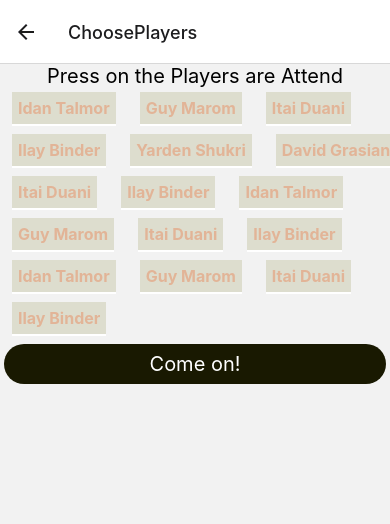
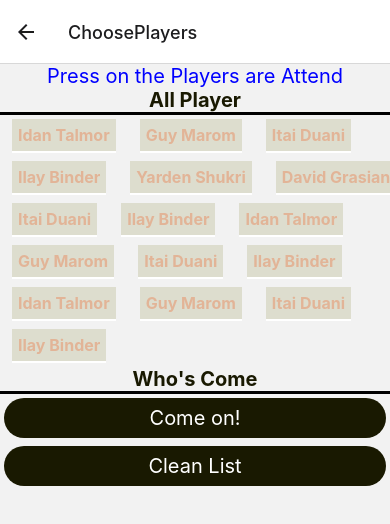
Before and after one commit to idantalmor/SoccerSaturday, a React Native app: screen /ChoosePlayers in a window 390 px wide. Shown: the top 524 px of the page. Built offline with nearby package versions, Linux system fonts and the light colour scheme.

Commit message:
added postions

```diff
--- a/screens/ChoosePlayers.js
+++ b/screens/ChoosePlayers.js
@@ -9,7 +9,10 @@ import { useNavigation } from "@react-navigation/native";
 function ChoosePlayers() {
   const navigation = useNavigation();
   function makeTeamsHandler() {
-    navigation.navigate("TheTeams",{arrayPlayers :PlayersAreCome});
+    navigation.navigate("TheTeams", { Players: PlayersAreCome });
+  }
+  function cleanListHandler() {
+    setPlayersAreCome("");
   }
 
   function renderPlayersItem(itemData) {
@@ -20,22 +23,52 @@ function ChoosePlayers() {
       </Subtitle>
     );
   }
+  function renderPlayersChosenItem(itemData) {
+    const myPlayer = itemData.item;
+    return (
+      <Subtitle onPress={DontChooseMe.bind(this, myPlayer)}>
+        {itemData.item.fullName}
+      </Subtitle>
+    );
+  }
   const [PlayersAreCome, setPlayersAreCome] = useState([]);
-  console.log(PlayersAreCome);
+  const [AllPlayers, setAllPlayers] = useState(PLAYER);
   function ChooseMe(myPlayer) {
     setPlayersAreCome((oldArray) => [myPlayer, ...oldArray]);
+    setAllPlayers(AllPlayers.filter((item) => item != myPlayer));
+  }
+  function DontChooseMe(myPlayer) {
+    setAllPlayers((oldArray) => [myPlayer, ...oldArray]);
+    setPlayersAreCome(AllPlayers.filter((item) => item != myPlayer));
   }
   return (
     <View>
       <Text style={styles.title}>Press on the Players are Attend</Text>
-      <FlatList
-        data={PLAYER}
-        keyExtractor={(item) => item.id}
-        renderItem={renderPlayersItem}
-        numColumns={3}
-      />
+      <View style={styles.flatListContainer}>
+        <Text Text style={styles.titleContainer}>
+          All Player
+        </Text>
+        <View>
+          <FlatList
+            data={AllPlayers}
+            keyExtractor={(item) => item.id}
+            renderItem={renderPlayersItem}
+            numColumns={3}
+          />
+        </View>
+      </View>
+      <View>
+        <Text style={styles.titleContainer}>Who's Come</Text>
+        <FlatList
+          data={PlayersAreCome}
+          keyExtractor={(item) => item.id}
+          renderItem={renderPlayersChosenItem}
+          numColumns={3}
+        />
+      </View>
       <View>
         <PrimaryButton onPress={makeTeamsHandler}>Come on!</PrimaryButton>
+        <PrimaryButton onPress={cleanListHandler}>Clean List</PrimaryButton>
       </View>
     </View>
   );
@@ -47,6 +80,7 @@ const styles = StyleSheet.create({
   title: {
     textAlign: "center",
     fontSize: 20,
+    color: "blue",
   },
   buttonOuterContainer: {
     borderRadius: 28,
@@ -64,7 +98,17 @@ const styles = StyleSheet.create({
     textAlign: "center",
     fontSize: 20,
   },
+  flatListContainer: {
+    textAlign: "center",
+  },
   pressed: {
     opacity: 0.75,
   },
+  titleContainer: {
+    color: Colors.primary500,
+    textAlign: "center",
+    fontSize: 20,
+    borderBottomWidth: 3,
+    fontWeight: "bold",
+  },
 });
--- a/screens/TheTeams.js
+++ b/screens/TheTeams.js
@@ -1,17 +1,88 @@
-import { View,Text } from "react-native"
-import {useNavigation} from '@react-navigation/native'
-import {PLAYER} from '../data/dummy-data'
+import { View, Text, StyleSheet, FlatList } from "react-native";
+import { useNavigation, useRoute } from "@react-navigation/native";
+import { PLAYER } from "../data/dummy-data";
+import { useState } from "react";
 
+function TheTeams(navigation) {
+  const route = useRoute();
+  const [Players, setPlayers] = useState(route.params.Players);
+  let ArrayGoalKeeper = Players.filter(function (item) {
+    return item.role == "GoalKeeper";
+  }).map(function ({ id, fullName, role, grade }) {
+    return { id, fullName, role, grade };
+  });
+  let ArrayBack = Players.filter(function (item) {
+    return item.role == "Defense";
+  }).map(function ({ id, fullName, role, grade }) {
+    return { id, fullName, role, grade };
+  });
+  let ArrayAttack = Players.filter(function (item) {
+    return item.role == "Attack";
+  }).map(function ({ id, fullName, role, grade }) {
+    return { id, fullName, role, grade };
+  });
+  function renderGoalKeeper(itemData) {
+    return <Text>{itemData.item.fullName}</Text>;
+  }
+  function renderDefense(itemData) {
+    return <Text>{itemData.item.fullName}</Text>;
+  }
+  function renderAttack(itemData) {
+    return <Text>{itemData.item.fullName}</Text>;
+  }
 
+  console.log(ArrayGoalKeeper);
+  console.log("__________");
+  console.log(ArrayBack);
+  console.log("__________");
+  console.log(ArrayAttack);
+  console.log("__________");
+  return (
+    <View style={styles.rootContainer}>
+      <View style={styles.positions}>
+        <View>
+          <Text style={styles.titles}>GoalKeepers</Text>
+          <FlatList
+            data={ArrayGoalKeeper}
+            keyExtractor={(item) => item.id}
+            renderItem={renderGoalKeeper}
+            numColumns={1}
+          />
+        </View>
+        <View>
+          <Text style={styles.titles}>Defense</Text>
+          <FlatList
+            data={ArrayBack}
+            keyExtractor={(item) => item.id}
+            renderItem={renderDefense}
+            numColumns={1}
+          />
+        </View>
+        <View>
+          <Text style={styles.titles}>Attacking</Text>
+          <FlatList
+            data={ArrayAttack}
+            keyExtractor={(item) => item.id}
+            renderItem={renderAttack}
+            numColumns={1}
+          />
+        </View>
+      </View>
+    </View>
+  );
+}
+export default TheTeams;
 
-function TheTeams(){
-    return(
-    <View>
-        <Text>
-            check
-        </Text>
-    </View>
-    )
-
-}
-export default TheTeams
+const styles = StyleSheet.create({
+  rootContainer: {
+    flex: 1,
+  },
+  positions:{
+    flexDirection: 'row',
+    justifyContent: 'space-around'
+  },
+  titles:{
+    fontWeight:'bold',
+    fontSize: 16
+  }
+});
```
